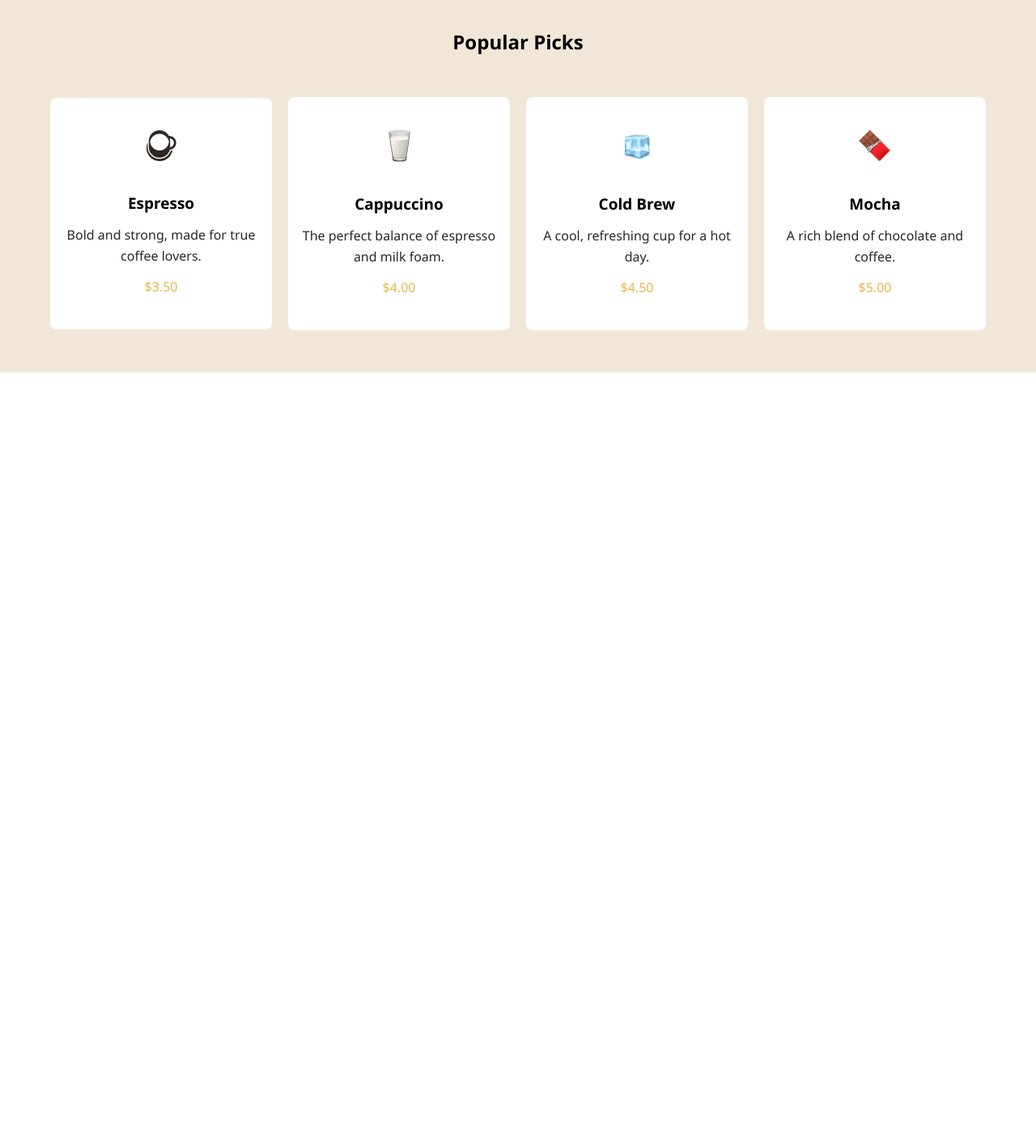
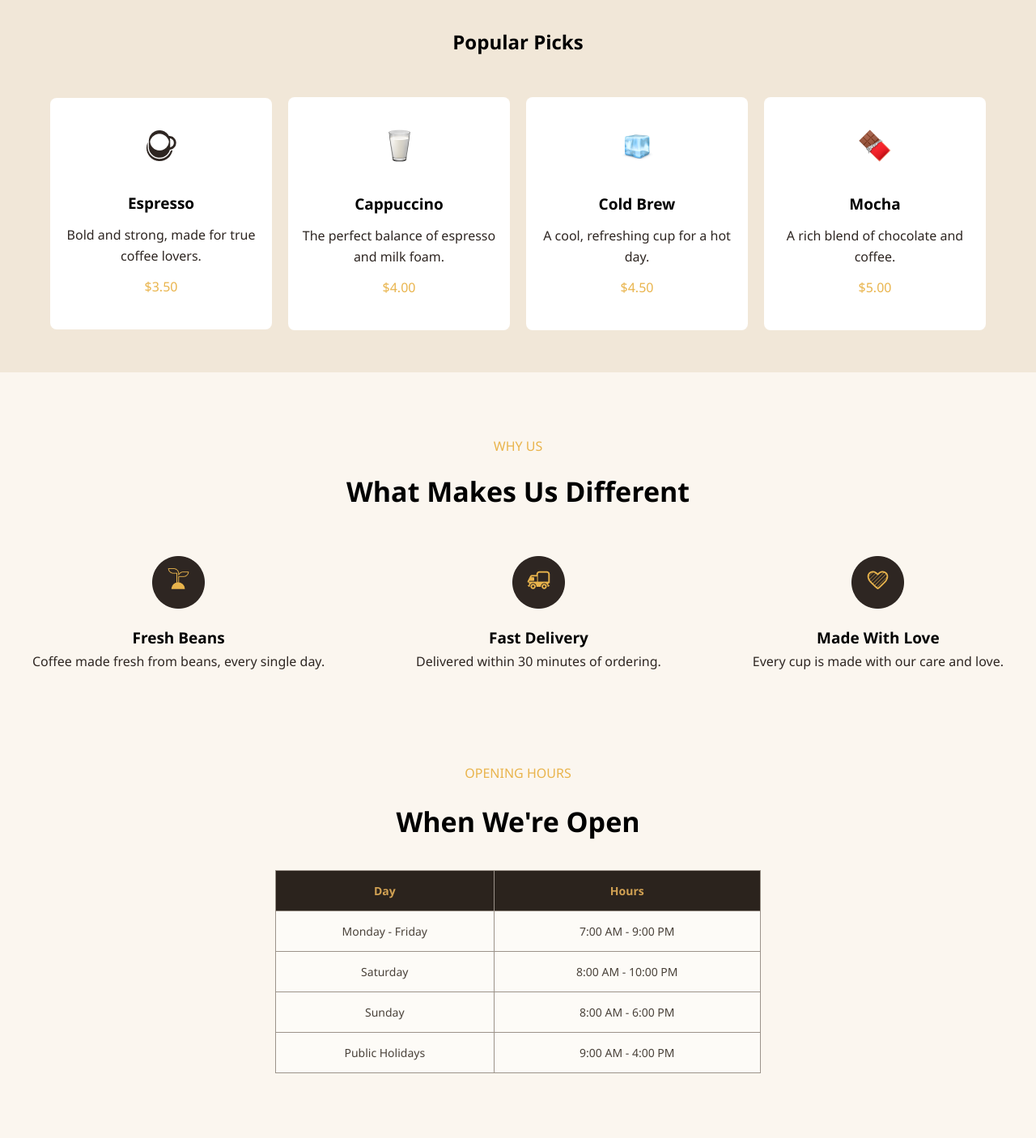
Before and after one commit to sohan4n4/Project-Coffe-Corner, a plain HTML site: page index.html in a window 1280 px wide. Shown: the part 1307-2713 px from the top of the page at 81% size. Before the commit the page ends 1767 px from the top, so only its background shows below. Drawn offline with Linux system fonts and the light colour scheme.

Commit message:
table is added

```diff
--- a/css/style.css
+++ b/css/style.css
@@ -7,6 +7,7 @@
 
 body {
   font-family: "Segoe UI", sans-serif;
+  background-color: #fbf6ef;
 }
 
 /* reuseable properties */
@@ -75,7 +76,8 @@ ul li a:hover {
 /* hero-section starts */
 
 .hero-background {
-  background-image: linear-gradient(rgba(0, 0, 0, 0.5)), url(../image/bg-image.avif);
+  background-image:
+    linear-gradient(rgba(0, 0, 0, 0.5)), url(../image/bg-image.avif);
   height: 90vh;
   background-repeat: no-repeat;
   background-size: cover;
@@ -174,14 +176,13 @@ ul li a:hover {
 /* our-product section starts */
 
 .our-product-parent {
-  background-color: #F1E7D8;
+  background-color: #f1e7d8;
   display: flex;
   flex-direction: column;
-  justify-content: center;
+  /* justify-content: center; */
   align-items: center;
   gap: 20px;
 }
-
 
 .first-product-child h2 {
   padding: 32px 0 52px;
@@ -207,7 +208,6 @@ ul li a:hover {
   flex: 1;
 }
 
-
 .second-product-child .product-card img {
   padding-bottom: 32px;
 }
@@ -219,10 +219,9 @@ ul li a:hover {
   padding-bottom: 12px;
 }
 
-
 .second-product-child .product-card p {
   line-height: 25.6px;
-  color: #2E2622;
+  color: #2e2622;
 }
 
 .second-product-child P:last-of-type {
@@ -231,3 +230,115 @@ ul li a:hover {
 }
 
 /* our-product-section ends */
+
+/* what makes us difference starts */
+
+.what-makes-us-difference {
+  background-color: #fbf6ef;
+  padding-bottom: 82px;
+}
+
+.our-characteristic-parent {
+  display: flex;
+  flex-direction: column;
+  text-align: center;
+}
+
+.our-characteristic-child-two {
+  display: flex;
+  justify-content: space-between;
+}
+
+.our-characteristic-child-one {
+  padding-top: 80px;
+  padding-bottom: 52px;
+}
+
+.our-characteristic-child-one p {
+  color: #e9b44c;
+  padding-bottom: 18px;
+}
+
+.our-characteristic-child-one h2 {
+  font-weight: bold;
+  font-size: 34px;
+  line-height: 54.4px;
+}
+
+.our-characteristic-child-two .h3-design {
+  font-weight: bold;
+  font-size: 19px;
+  padding-top: 18px;
+  padding-bottom: 4px;
+}
+
+.our-characteristic-child-two .p-design {
+  line-height: 25.6px;
+  color: #2e2622;
+}
+
+/* what makes us difference ends */
+
+/* table-section starts */
+
+.table-container-parent {
+  display: flex;
+  flex-direction: column;
+  /* align-items: center; */
+  text-align: center;
+  padding: 32px;
+  padding-bottom: 80px;
+  /* align-content: center; */
+}
+
+.table-container {
+  border-top: 4px solid #e0609a; /* Pink accent line at the top */
+  padding-top: 15px;
+}
+
+.table-container-parent h2 {
+  padding: 22px;
+  font-weight: bold;
+  font-size: 34px;
+  line-height: 54.4px;
+  padding-bottom: 32px;
+}
+
+.table-container-parent p{
+  color: #E9B44C;
+}
+
+table {
+  border-collapse: collapse;
+  width: 100%;
+  max-width: 600px;
+  background-color: #fdfbf7;
+  font-size: 14px;
+  margin: 0 auto;
+}
+
+th {
+  background-color: #2b231d;
+  color: #d1a153;
+  text-align: center;
+  padding: 15px 20px;
+  font-weight: 600;
+}
+
+td {
+  padding: 15px 20px;
+  color: #4a423a;
+  border: 1px solid #9c938a;
+}
+
+/* Adjusting borders to match the image style */
+table,
+th {
+  border: 1px solid #9c938a;
+}
+
+tr td:first-child {
+  width: 45%;
+}
+
+/* table-section ends */
--- a/index.html
+++ b/index.html
@@ -99,7 +99,77 @@
     </section>
     <!-- our-product-cards ends -->
 
+    <!-- our-characteristic section starts -->
 
+    <section class="what-makes-us-difference">
+      <div class="container our-characteristic-parent">
+        <div class="our-characteristic-child-one">
+          <p>WHY US</p>
+          <h2>What Makes Us Different</h2>
+        </div>
+        <div class="our-characteristic-child-two">
+          <div>
+            <img src="./image/differen-us.png" alt="that makes us different" />
+            <h3 class="h3-design">Fresh Beans</h3>
+            <p class="p-design">
+              Coffee made fresh from beans, every single day.
+            </p>
+          </div>
+          <div>
+            <img src="./image/make-us.png" alt="that makes us different" />
+            <h3 class="h3-design">Fast Delivery</h3>
+            <p class="p-design">Delivered within 30 minutes of ordering.</p>
+          </div>
+          <div>
+            <img src="./image/us-different.png" alt="that makes us different" />
+            <h3 class="h3-design">Made With Love</h3>
+            <p class="p-design">Every cup is made with our care and love.</p>
+          </div>
+        </div>
+      </div>
+    </section>
 
+    <!-- our-characteristic section ends -->
+
+    <!-- table-section starts -->
+
+    <section>
+      <div class="container table-container-parent">
+        <div>
+          <p>OPENING HOURS</p>
+          <h2>When We're Open</h2>
+        </div>
+        <div>
+          <table>
+            <thead>
+              <tr>
+                <th>Day</th>
+                <th>Hours</th>
+              </tr>
+            </thead>
+            <tbody>
+              <tr>
+                <td>Monday - Friday</td>
+                <td>7:00 AM - 9:00 PM</td>
+              </tr>
+              <tr>
+                <td>Saturday</td>
+                <td>8:00 AM - 10:00 PM</td>
+              </tr>
+              <tr>
+                <td>Sunday</td>
+                <td>8:00 AM - 6:00 PM</td>
+              </tr>
+              <tr>
+                <td>Public Holidays</td>
+                <td>9:00 AM - 4:00 PM</td>
+              </tr>
+            </tbody>
+          </table>
+        </div>
+      </div>
+    </section>
+
+    <!-- table-section ends -->
   </body>
 </html>
```
Also changed, not shown: image/differen-us.png (added), image/make-us.png (added), image/us-different.png (added), 1 other file.
